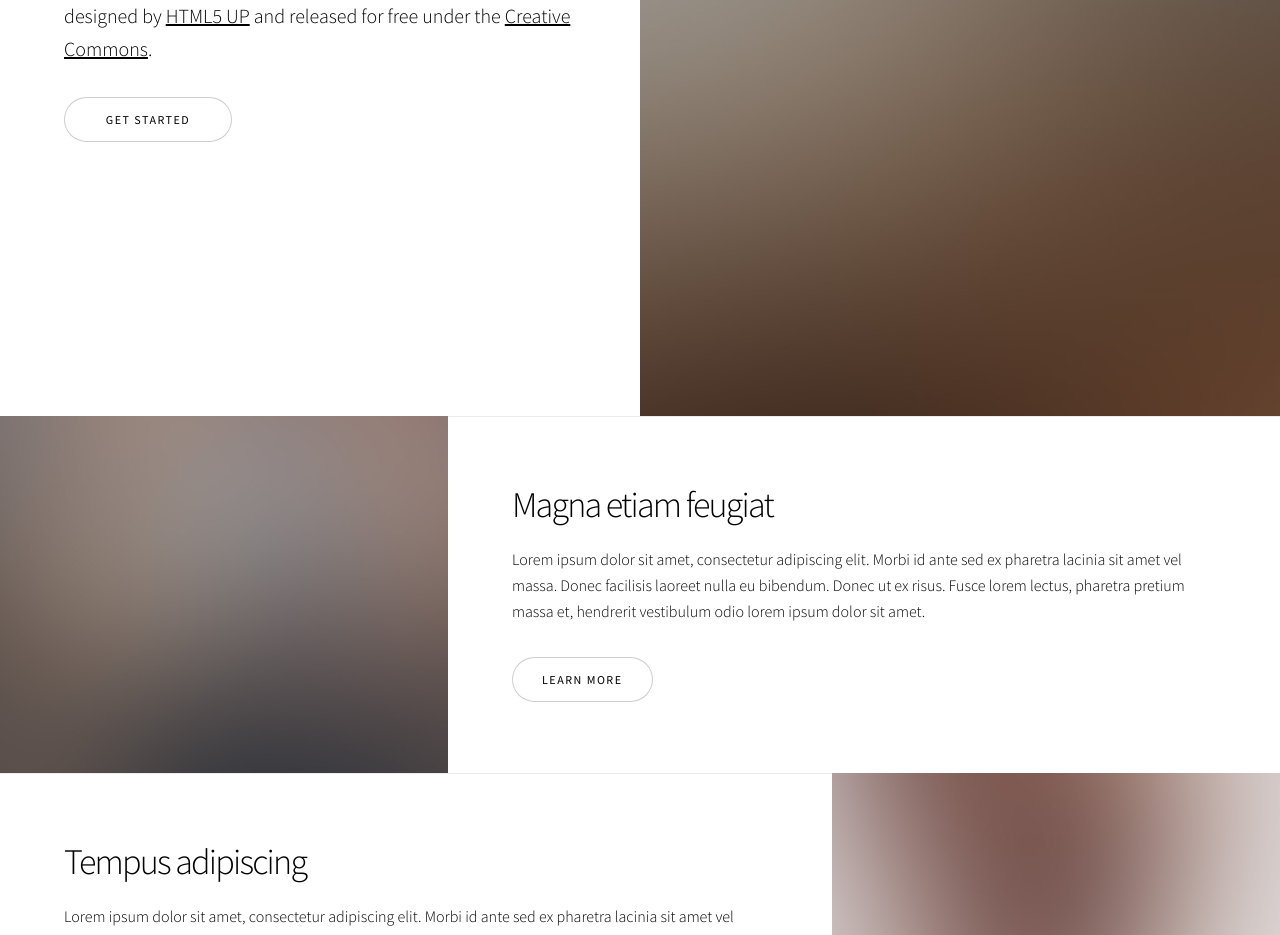
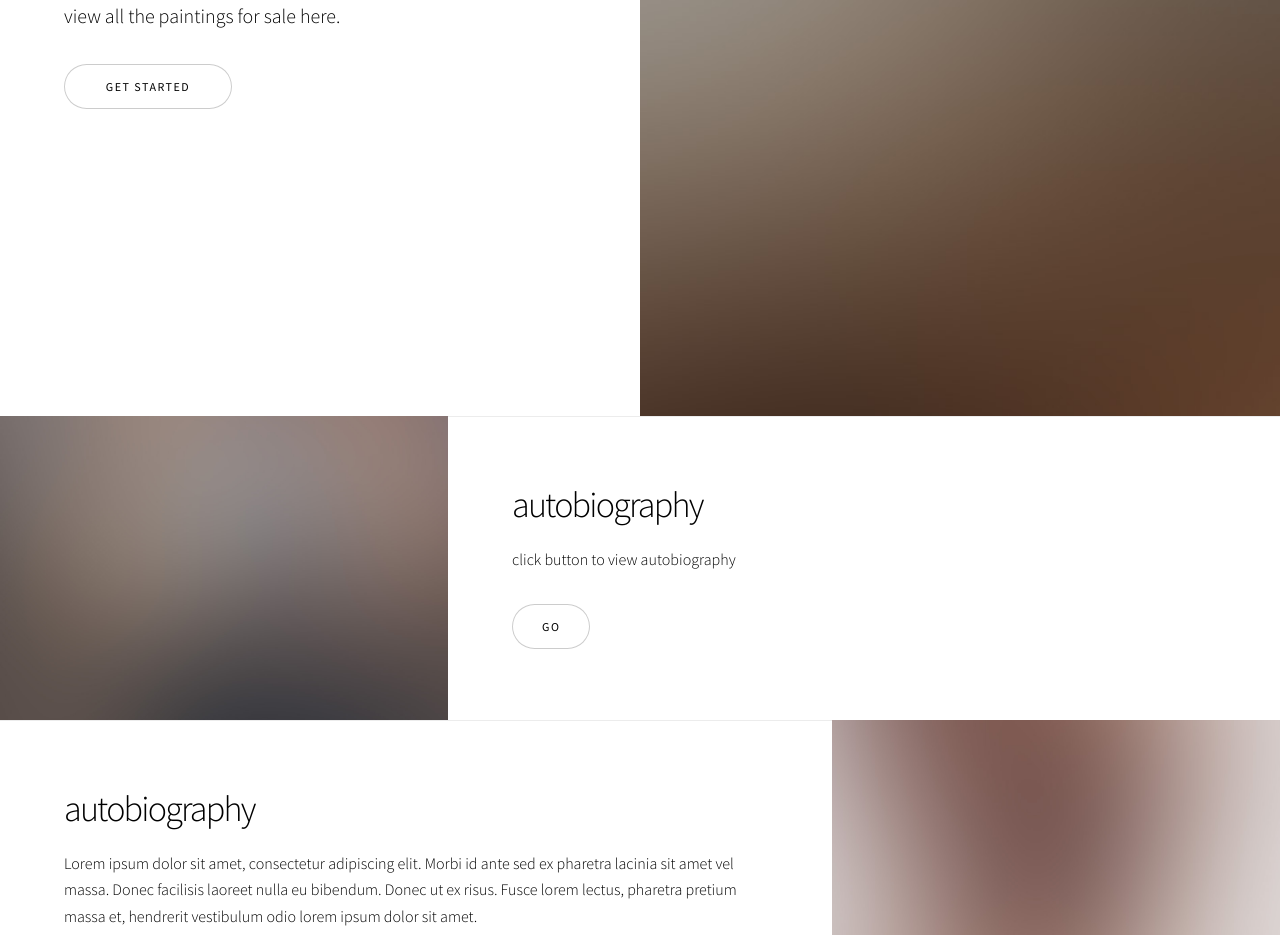
Before and after one commit to bruhcode247/painting_website, a plain HTML site: page index.html in a window 1280 px wide. Shown: the part 384-1319 px from the top of the page. Drawn offline with Linux system fonts and the light colour scheme; files whose address does not match are found by name.

Commit message:
big text change

```diff
--- a/index.html
+++ b/index.html
@@ -6,7 +6,7 @@
 -->
 <html>
 	<head>
-		<title>Story by HTML5 UP</title>
+		<title>desampayo paintings</title>
 		<meta charset="utf-8" />
 		<meta name="viewport" content="width=device-width, initial-scale=1, user-scalable=no" />
 		<link rel="stylesheet" href="assets/css/main.css" />
@@ -21,7 +21,7 @@
 					<section class="banner style1 orient-left content-align-left image-position-right fullscreen onload-image-fade-in onload-content-fade-right">
 						<div class="content">
 							<h1>Story</h1>
-							<p class="major">A (modular, highly tweakable) responsive one-page template designed by <a href="https://html5up.net">HTML5 UP</a> and released for free under the <a href="https://html5up.net/license">Creative Commons</a>.</p>
+							<p class="major">view all the paintings for sale here</a>.</p>
 							<ul class="actions stacked">
 								<li><a href="#first" class="button big wide smooth-scroll-middle">Get Started</a></li>
 							</ul>
@@ -34,10 +34,10 @@
 				<!-- Two -->
 					<section class="spotlight style1 orient-right content-align-left image-position-center onscroll-image-fade-in" id="first">
 						<div class="content">
-							<h2>Magna etiam feugiat</h2>
-							<p>Lorem ipsum dolor sit amet, consectetur adipiscing elit. Morbi id ante sed ex pharetra lacinia sit amet vel massa. Donec facilisis laoreet nulla eu bibendum. Donec ut ex risus. Fusce lorem lectus, pharetra pretium massa et, hendrerit vestibulum odio lorem ipsum dolor sit amet.</p>
+							<h2>autobiography</h2>
+							<p>click button to view autobiography</p>
 							<ul class="actions stacked">
-								<li><a href="#" class="button">Learn More</a></li>
+								<li><a href="#" class="button">go</a></li>
 							</ul>
 						</div>
 						<div class="image">
@@ -48,10 +48,10 @@
 				<!-- Three -->
 					<section class="spotlight style1 orient-left content-align-left image-position-center onscroll-image-fade-in">
 						<div class="content">
-							<h2>Tempus adipiscing</h2>
+							<h2>autobiography</h2>
 							<p>Lorem ipsum dolor sit amet, consectetur adipiscing elit. Morbi id ante sed ex pharetra lacinia sit amet vel massa. Donec facilisis laoreet nulla eu bibendum. Donec ut ex risus. Fusce lorem lectus, pharetra pretium massa et, hendrerit vestibulum odio lorem ipsum dolor sit amet.</p>
 							<ul class="actions stacked">
-								<li><a href="#" class="button">Learn More</a></li>
+								<li><a href="autobiograpy" class="button">Learn More</a></li>
 							</ul>
 						</div>
 						<div class="image">
@@ -353,4 +353,5 @@
 			<script src="assets/js/main.js"></script>
 
 	</body>
+
 </html>
```
